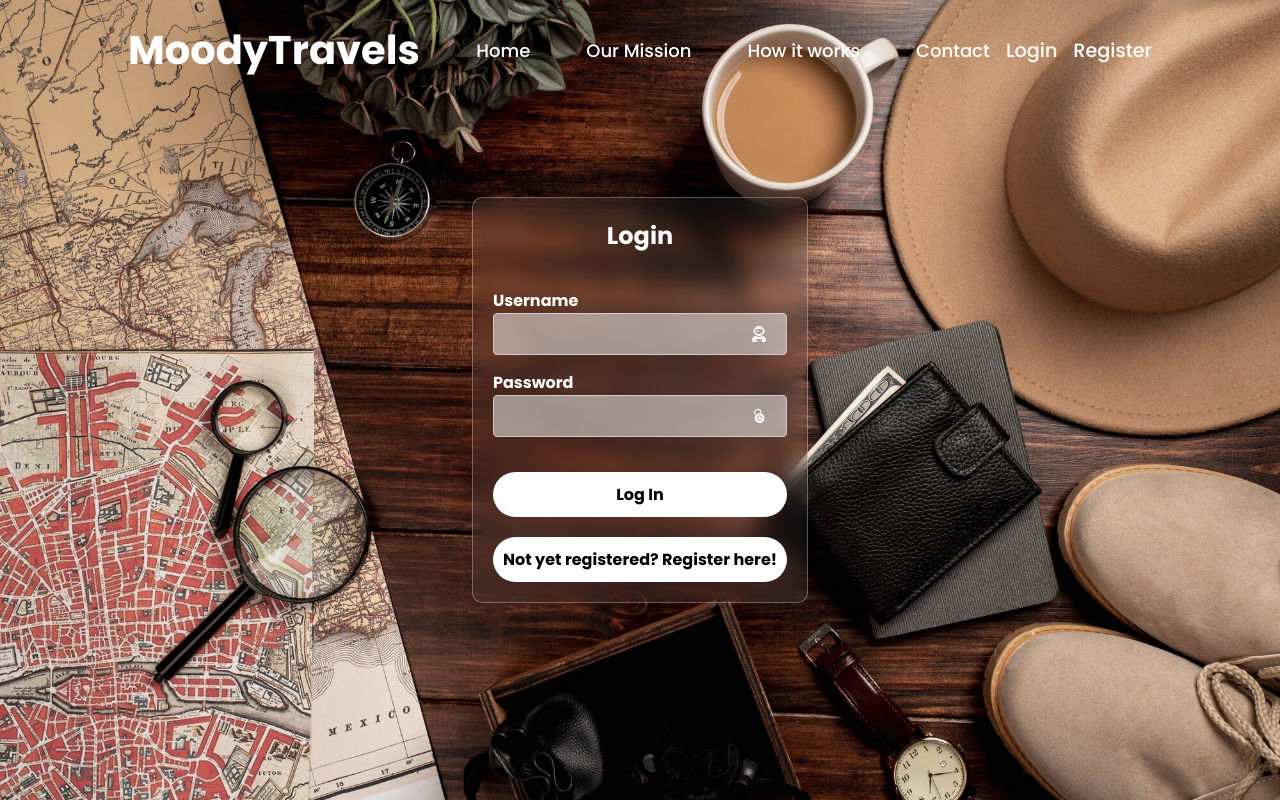
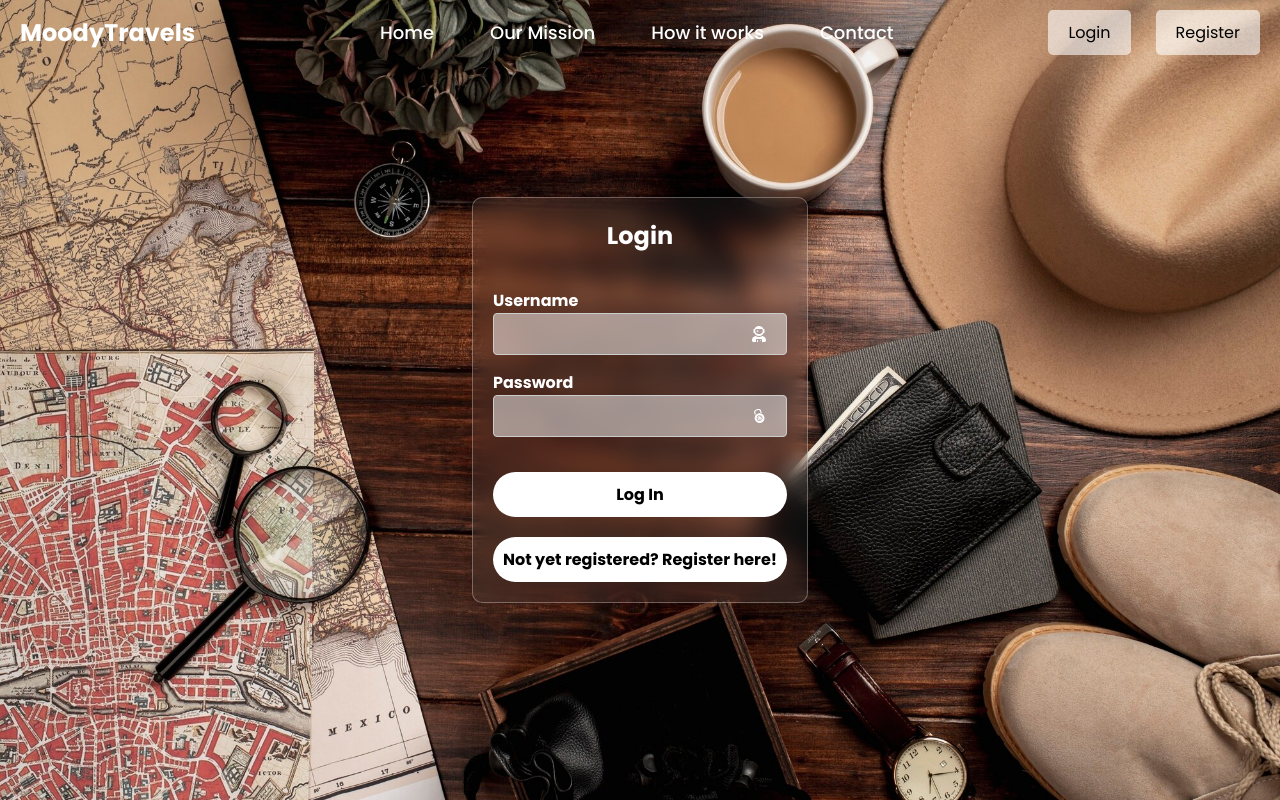
Before and after one commit to MoodyTravelsOrg/MoodyTravels, a React (Vite) app in the folder frontend/: page /login in a window 1280 px wide. Built offline with nearby package versions, Linux system fonts and the light colour scheme.

Commit message:
navbar,login and app  correction img & welcome username

```diff
--- a/frontend/src/App.jsx
+++ b/frontend/src/App.jsx
@@ -14,26 +14,27 @@ const App = () => {
   const [isAuthenticated, setIsAuthenticated] = useState(false);
   const [username, setUsername] = useState("");
   const [userId, setUserId] = useState(null);
-  const [userImage, setUserImage] = useState(null);
+  const [userAvatar, setUserAvatar] = useState("");
+
+
 
   const handleLogout = () => {
     setIsAuthenticated(false);
     setUsername("");
     setUserId(null);
-    setUserImage(null);
+    setUserAvatar(null);
   };
 
   return (
     <Router>
       <Navbar
         isAuthenticated={isAuthenticated}
-        userImage={userImage}
-        defaultProfileImage={null} // Add the default profile image here
+        userImage={setUserAvatar}
         username={username}
         onLogout={handleLogout}
       />
       <Routes>
-        <Route path="/login" element={<Login setUserId={setUserId} setIsAuthenticated={setIsAuthenticated} setUsername={setUsername} />} />
+        <Route path="/login" element={<Login setUserId={setUserId} setIsAuthenticated={setIsAuthenticated} setUsername={setUsername} setUserAvatar={setUserAvatar} />} />
         <Route
           path="/register"
           element={
@@ -41,6 +42,7 @@ const App = () => {
               setUserId={setUserId}
               setIsAuthenticated={setIsAuthenticated}
               setUsername={setUsername}
+              setUserAvatar={setUserAvatar}
             />
           }
         />
--- a/frontend/src/components/Login/Login.jsx
+++ b/frontend/src/components/Login/Login.jsx
@@ -1,6 +1,7 @@
 import React, { useState } from "react";
 import { useNavigate } from "react-router-dom";
 import "./Login.css";
+
 
 import { FaUserAstronaut } from "react-icons/fa";
 // Imported this from react-icons/fa. (This is a free icon pack that includes a lot of icons. You can find it here: https://react-icons.github.io/react-icons/ )
@@ -8,7 +9,7 @@ import { GiDialPadlock } from "react-icons/gi";
 // Just FYI: Can't add the additonal import as an enumeration within the first import statement since it's a separate section (gi instead of fa)
 
 // adding the setUserId function to the Login component
-const Login = ({ setUserId, setIsAuthenticated, setUsername }) => {
+const Login = ({ setUserId, setIsAuthenticated, setUsername}) => {
   const [username, setUsernameState] = useState("");
   const [password, setPassword] = useState("");
   const [error, setError] = useState("");
@@ -36,10 +37,10 @@ const Login = ({ setUserId, setIsAuthenticated, setUsername }) => {
       );
 
       if (response.ok) {
-        const userData = await response.json();
+        const data = await response.json();
 
-        setUserId(userData.id);
-        setUsername(userData.username);
+        setUserId(data.id);
+        setUsername(data.username);
         setIsAuthenticated(true);
         navigate("/"); // This will redirect the user to the home page after successful login
       } else {
--- a/frontend/src/components/Navbar/Navbar.css
+++ b/frontend/src/components/Navbar/Navbar.css
@@ -1,42 +1,92 @@
 .header {
+  width: 100%;
   position: fixed;
   top: 0;
+  right: 0;
   left: 0;
-
-  width: 100%;
-  padding: 20px 10%;
-  background: transparent;
-
   display: flex;
   justify-content: space-between;
   align-items: center;
-  z-index: 100;
+  padding: 10px 20px;
+  background: transparent;
+
+  z-index: 1000;
+}
+.navbar-content {
+  display: flex;
+  justify-content: space-between;
+  align-items: center;
+  width: 100%;
 }
 
 .logo {
+  font-size: 1.5rem;
   color: white;
-  font-size: 2.5rem;
+  text-decoration: none;
   font-weight: bold;
 }
 .navbar {
   display: flex;
   gap: 1rem;
+  align-items: center;
 }
 
-.auth-links {
-  display: flex;
-  gap: 1rem;
+.navbar a {
   color: white;
+  text-decoration: none;
+  font-size: 1rem;
+  transition: color 0.3s;
 }
 
-.auth-links a {
-  color: white;
-  font-size: 1.2rem;
-  font-weight: 500;
+.navbar-center-content {
+  flex: 1;
+  display: flex;
+  justify-content: center;
+  align-items: center;
 }
 
-.auth-links a:hover {
-  text-decoration: underline;
+.navbar-right {
+  display: flex;
+  align-items: center;
+  gap: 15px;
+}
+.navbar-profile-link {
+  display: flex;
+  align-items: center;
+  text-decoration: none;
+  color: #fff;
+  margin-right: 10px;
+  padding: 10px 20px;
+  border-radius: 5px;
+  margin-left: 10px;
+}
+.navbar-profile-image {
+  align-items: center;
+  width: 40px;
+  height: 40px;
+  border-radius: 50%;
+  margin-right: 10px;
+}
+.welcome-msg {
+  align-self: center;
+  color: #fff;
+  font-size: 1rem;
+}
+.navbar-button {
+  background: rgba(255, 255, 255, 0.6);
+  color: #000;
+  border: none;
+  padding: 10px 20px;
+  border-radius: 5px;
+  margin-left: 10px;
+  cursor: pointer;
+  transition: background 0.3s ease, transform 0.3s ease;
+  text-decoration: none;
+}
+.navbar-button:hover {
+  background: rgb(0, 0, 0);
+  transform: scale(1.05);
+  color: #fff;
 }
 
 .navbar a {
--- a/frontend/src/components/Navbar/Navbar.jsx
+++ b/frontend/src/components/Navbar/Navbar.jsx
@@ -1,37 +1,49 @@
-import React from 'react';
-import { Link } from 'react-router-dom'; // Import Link from react-router-dom
-import './Navbar.css';
+import React from "react";
+import { Link } from "react-router-dom"; // Import Link from react-router-dom
+import "./Navbar.css";
+import defaultProfileImage from "../../assets/default-profile.png"; // Import the default profile image
 
-const Navbar = ({ isAuthenticated, userImage, defaultProfileImage, username, onLogout }) => {
-
-
+const Navbar = ({ isAuthenticated, userAvatar, username, onLogout }) => {
   return (
     <div className="header">
-      <Link to="/" className="logo">MoodyTravels</Link>
+      <div className="navbar-content">
+        <Link to="/" className="logo">
+          MoodyTravels
+        </Link>
+        <div className="navbar-center-content">
           <nav className="navbar">
             <Link to="/">Home</Link>
             <Link to="/mission">Our Mission</Link>
             <Link to="/how-it-works">How it works</Link>
             <Link to="/contact">Contact</Link>
           </nav>
+        </div>
+
         {isAuthenticated ? (
           <div className="navbar-right">
             <Link to="/user-profile" className="navbar-profile-link">
               <img
-              src={userImage || defaultProfileImage}
-              alt="User"
+                src={userAvatar ? userAvatar : defaultProfileImage}
+                alt={`${username}'s avatar`}
                 className="navbar-profile-image"
               />
-            <span className="welcome-msg">Welcome {username}</span>
+              <span className="welcome-msg">Welcome{username}</span>
             </Link>
-          <button className="navbar-button" onClick={onLogout}>Logout</button>
+            <button className="navbar-button" onClick={onLogout}>
+              Logout
+            </button>
           </div>
         ) : (
-        <div className="auth-links">
-          <Link to="/login" className="navbar-button">Login</Link>
-          <Link to="/register" className="navbar-button">Register</Link>
+          <div className="navbar-right">
+            <Link to="/login" className="navbar-button">
+              Login
+            </Link>
+            <Link to="/register" className="navbar-button">
+              Register
+            </Link>
           </div>
         )}
+      </div>
     </div>
   );
 };
```
Lines whose indentation alone changed are shown as unchanged.
